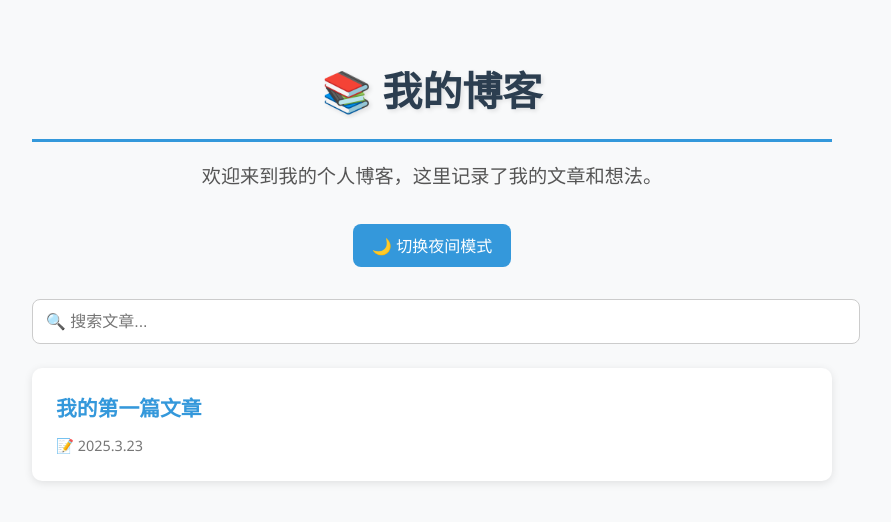
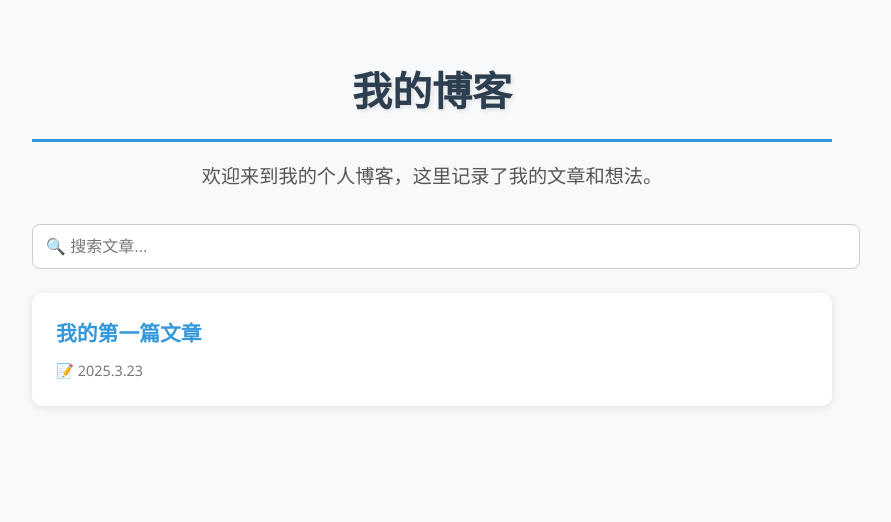
Before and after one commit to siger5370/siger5370.github.io, a plain HTML site: page index.html in a window 1280 px wide. Shown: the whole page, without its empty margins (208-1099 px from the left). Drawn offline with Linux system fonts and the light colour scheme.

Commit message:
Update index.html

```diff
--- a/index.html
+++ b/index.html
@@ -119,10 +119,10 @@
     </style>
 </head>
 <body>
-    <h1>📚 我的博客</h1>
+    <h1>我的博客</h1>
     <p class="subtitle">欢迎来到我的个人博客，这里记录了我的文章和想法。</p>
 
-    <button class="toggle-theme" onclick="toggleTheme()">🌙 切换夜间模式</button>
+
     <input type="text" id="search-box" placeholder="🔍 搜索文章...">
 
     <ul id="article-list"></ul>
```
